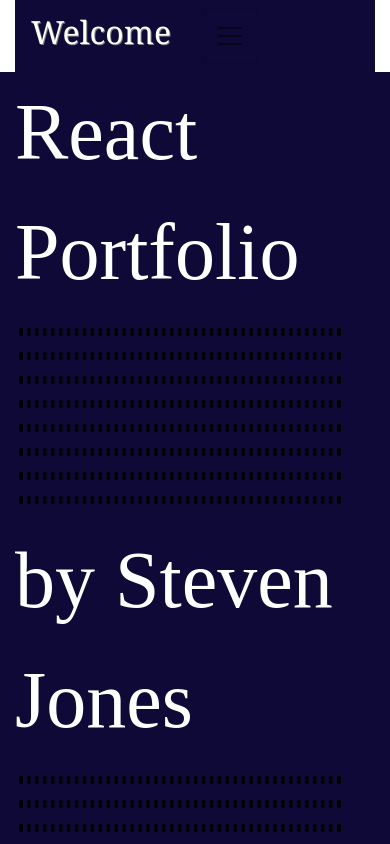
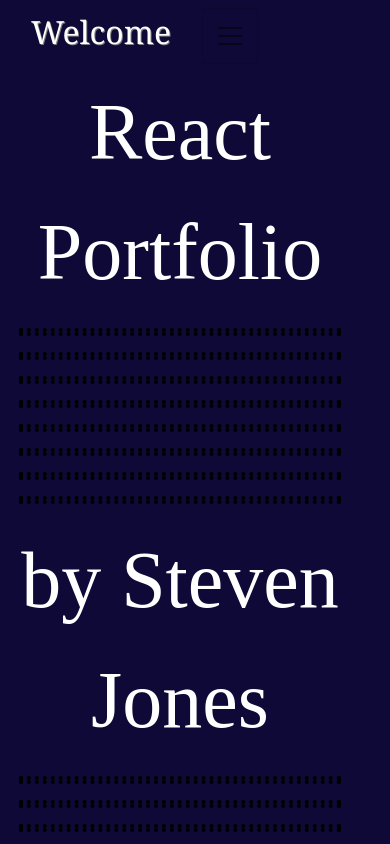
Before and after one commit to StevenSJones/my-react-portfolio, a React (Create React App) app: page / in a window 390 px wide. Shown: the top 844 px of the page. Built offline with nearby package versions, Linux system fonts and the light colour scheme.

Commit message:
I relocated the email and phone number to the footer. I also centered everything on the welcome page and added the background color to the body element as a css rule.

```diff
--- a/public/style.css
+++ b/public/style.css
@@ -31,13 +31,16 @@
   border: 4px dotted black
 }
 
+body {
+  background-color: rgb(14, 9, 54);
+  text-align: center
+}
+
 .color-nav {
-  background-color: rgb(14, 9, 54);
   max-width: 100%;
 }
 
 .color-welcome {
-  z-index: 5;
   background-color: rgb(14, 9, 54);
   max-width: 100%;
   font-family: cursive, 'Times New Roman', Times, serif;
@@ -45,10 +48,12 @@
   color: #ffffff;
 }
 
+/* change name */
 .container-center {
   max-width: fit-content;
   max-height: fit-content;
   justify-content: center;
+  text-align: center;
   /* height: 1000px;
   position: relative;  */
 }
--- a/src/App.js
+++ b/src/App.js
@@ -11,8 +11,8 @@
     <>
       <Header />
       <Container className="color-welcome container-center justify-content-center one-hundred-wide">
-        <Row className="row-center">
-          <Col className="justify-content-center inner-flex">
+        <Row className="row-center justify-content-center">
+          <Col className="justify-content-center">
             React Portfolio
             <hr />
             <hr />
--- a/src/components/Footer.js
+++ b/src/components/Footer.js
@@ -13,6 +13,11 @@
             As an unremitting scholar, I am perpetually in search of ways to
             acquire and implement novel technologies..
           </q>
+          <div className="col justify-content-right">
+            <span className="text-shadow-light-font-light-small">Phone: (303)880-9518 |</span>
+          <br />
+          <span className="text-shadow-light-font-light-small">Email: ssjones.code@gmail.com</span>
+          </div>
           <div className="text-muted">&copy; Steven Jones 2020</div>
           </div>
         </div>
--- a/src/components/Header.js
+++ b/src/components/Header.js
@@ -36,11 +36,6 @@
               <NavDropdown.Item href="#action/3.3"><h1 className="link-text text-shadow-dark">LinkedIn</h1></NavDropdown.Item>
             </NavDropdown>
             </div>
-            <div className="col justify-content-right">
-            <span className="text-shadow-light-font-light-small">Phone: (303)880-9518 |</span>
-          <br />
-          <span className="text-shadow-light-font-light-small">Email: ssjones.code@gmail.com</span>
-          </div>
           </Nav>
         </Navbar.Collapse>
         </div>
```
